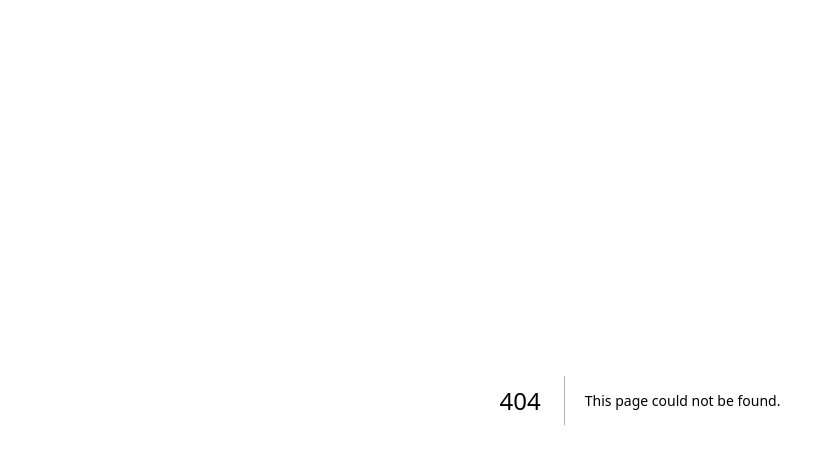
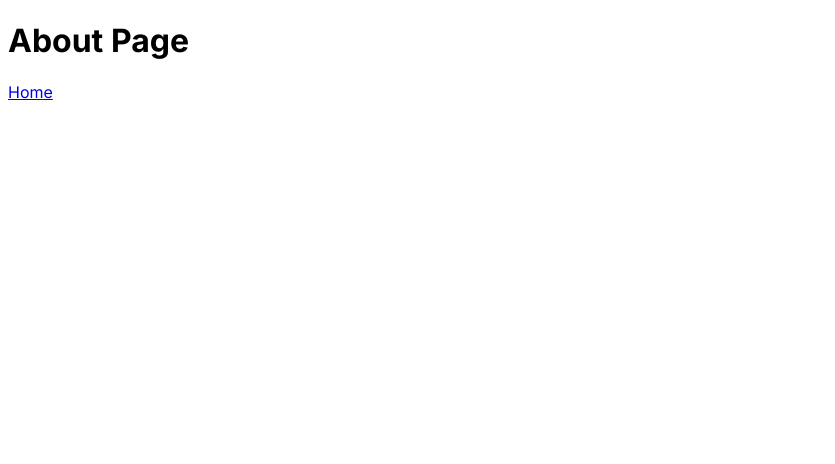
Before and after one commit to Lfmpaes/nathalia-trazzi-photography, a Next.js app: page /about in a window 1280 px wide. Before the commit this address had no page. Shown: the top 464 px of the page, without its empty margins (0-835 px from the left). Built offline with nearby package versions, Linux system fonts and the light colour scheme.

Commit message:
Added About, Portfolio and FAQ pages

```diff
--- /dev/null
+++ b/app/about/page.tsx
@@ -0,0 +1,10 @@
+import Link from 'next/link';
+
+export default function About() {
+    return (
+        <main className="main">
+            <h1>About Page</h1>
+            <Link href="/">Home</Link>
+        </main>
+    );
+}
--- a/app/page.tsx
+++ b/app/page.tsx
@@ -1,10 +1,11 @@
+import Link from 'next/link';
 import Photo from './components/Photo';
 
 export default function Home() {
     return (
         <main className="main">
             <h1>Nathalia Trazzi</h1>
-            <p>Photos</p>
+            <Link href="/about">About</Link>
             <Photo />
         </main>
     );
```
Also changed, not shown: app/faq/page.tsx (added), app/portfolio/page.tsx (added).
